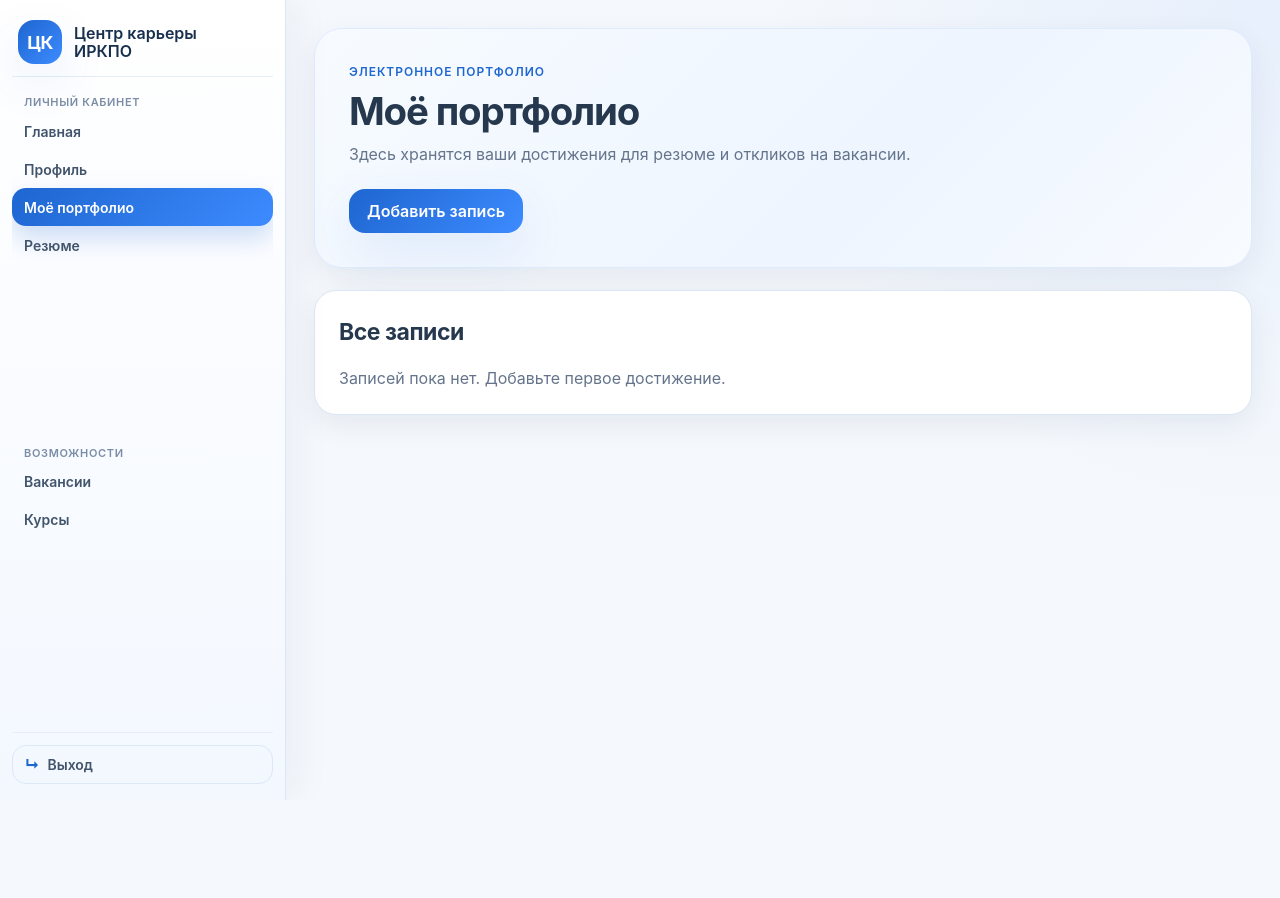
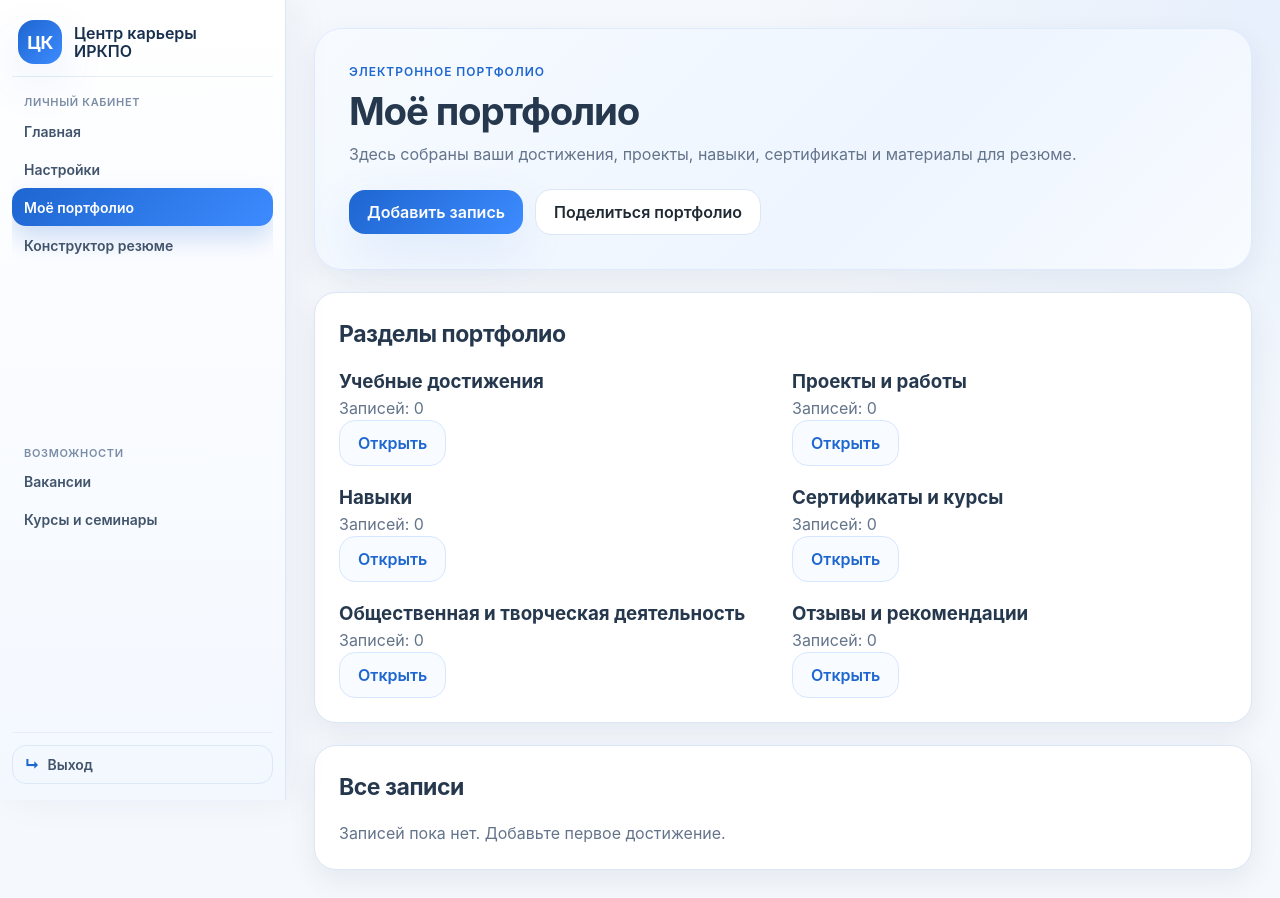
Before and after one commit to liradosik/diploma-career-center-irkpo, a Django app: page /portfolio/ in a window 1280 px wide. Before the commit the page ends 800 px from the top, so only its background shows below. Run offline with Django 5.2, Linux system fonts and the light colour scheme; the visitor is signed in with stand-in values (Sample User, id 1); data that the repository does not hold is empty.

Commit message:
Fix portfolio review logs and sectioned student portfolio view

```diff
--- a/career_center/apps/portfolio/views.py
+++ b/career_center/apps/portfolio/views.py
@@ -1,6 +1,8 @@
+from collections import OrderedDict
+
+from django.db.models import Q
 from django.shortcuts import get_object_or_404, redirect, render
 from django.utils import timezone
-from django.db.models import Q
 
 from apps.accounts.decorators import role_required
 from apps.accounts.models import ActivityLog, User
@@ -9,10 +11,34 @@ from .forms import PortfolioEntryForm
 from .models import PortfolioEntry
 
 
+SECTION_DEFINITIONS = OrderedDict(
+    [
+        ('academic', ('Учебные достижения', ['academic'])),
+        ('project', ('Проекты и работы', ['project'])),
+        ('skill', ('Навыки', ['skill'])),
+        ('certificates', ('Сертификаты и курсы', ['academic'])),
+        ('social_creative', ('Общественная и творческая деятельность', ['creative', 'social', 'sport'])),
+        ('recommendation', ('Отзывы и рекомендации', ['recommendation'])),
+    ]
+)
+
+
 @role_required(User.Role.STUDENT)
 def list_entries(request):
-    entries = PortfolioEntry.objects.filter(student=request.user).order_by('-date')
-    return render(request, 'portfolio/list.html', {'entries': entries})
+    base_qs = PortfolioEntry.objects.filter(student=request.user)
+    entries = base_qs.order_by('-date')
+    selected_type = request.GET.get('type', '')
+    if selected_type:
+        if selected_type in SECTION_DEFINITIONS:
+            entries = entries.filter(type__in=SECTION_DEFINITIONS[selected_type][1])
+        else:
+            entries = entries.filter(type=selected_type)
+
+    section_cards = []
+    for code, (title, types) in SECTION_DEFINITIONS.items():
+        section_cards.append({'code': code, 'title': title, 'count': base_qs.filter(type__in=types).count(), 'types': types})
+
+    return render(request, 'portfolio/list.html', {'entries': entries, 'section_cards': section_cards, 'selected_type': selected_type})
 
 
 @role_required(User.Role.STUDENT)
@@ -24,22 +50,8 @@ def create_entry(request):
             entry.student = request.user
             entry.status = PortfolioEntry.Status.PENDING
             entry.save()
-            ActivityLog.objects.create(
-                student=request.user,
-                event_type=ActivityLog.EventType.PORTFOLIO_CREATED,
-                title=f'Добавлена запись портфолио: {entry.title}',
-                description=entry.type,
-                related_model='portfolio.PortfolioEntry',
-                related_object_id=entry.id,
-            )
-            ActivityLog.objects.create(
-                student=request.user,
-                event_type=ActivityLog.EventType.PORTFOLIO_PENDING,
-                title=f'Ожидает проверки: {entry.title}',
-                description=entry.type,
-                related_model='portfolio.PortfolioEntry',
-                related_object_id=entry.id,
-            )
+            ActivityLog.objects.create(student=request.user, event_type=ActivityLog.EventType.PORTFOLIO_CREATED, title=f'Добавлена запись портфолио: {entry.title}', description=entry.type, related_model='portfolio.PortfolioEntry', related_object_id=entry.id)
+            ActivityLog.objects.create(student=request.user, event_type=ActivityLog.EventType.PORTFOLIO_PENDING, title=f'Ожидает проверки: {entry.title}', description=entry.type, related_model='portfolio.PortfolioEntry', related_object_id=entry.id)
             return redirect('portfolio:list')
     else:
         form = PortfolioEntryForm()
@@ -52,7 +64,13 @@ def edit_entry(request, pk):
     if request.method == 'POST':
         form = PortfolioEntryForm(request.POST, request.FILES, instance=entry)
         if form.is_valid():
-            form.save()
+            updated = form.save(commit=False)
+            if entry.status in {PortfolioEntry.Status.APPROVED, PortfolioEntry.Status.REJECTED}:
+                updated.status = PortfolioEntry.Status.PENDING
+                updated.reviewed_by = None
+                updated.reviewed_at = None
+                ActivityLog.objects.create(student=request.user, event_type=ActivityLog.EventType.PORTFOLIO_PENDING, title=f'Повторная проверка: {updated.title}', description=updated.type, related_model='portfolio.PortfolioEntry', related_object_id=updated.id)
+            updated.save()
             return redirect('portfolio:list')
     else:
         form = PortfolioEntryForm(instance=entry)
@@ -61,18 +79,13 @@ def edit_entry(request, pk):
 
 @role_required(User.Role.CURATOR)
 def review_queue(request):
-    students = User.objects.filter(role=User.Role.STUDENT).filter(
-        Q(study_group__curator=request.user, study_group__is_active=True) |
-        Q(study_group__isnull=True, curator=request.user)
-    ).exclude(academic_status=User.AcademicStatus.GRADUATED).distinct()
+    students = User.objects.filter(role=User.Role.STUDENT).filter(Q(study_group__curator=request.user, study_group__is_active=True) | Q(study_group__isnull=True, curator=request.user)).exclude(academic_status=User.AcademicStatus.GRADUATED).distinct()
     entries_qs = PortfolioEntry.objects.filter(student__in=students).select_related('student').order_by('-created_at')
 
     if request.method == 'POST':
-        entry_id = request.POST.get('entry_id')
+        entry = get_object_or_404(entries_qs, id=request.POST.get('entry_id'))
         decision = request.POST.get('decision')
         comment = request.POST.get('curator_comment', '').strip()
-
-        entry = get_object_or_404(entries_qs, id=entry_id)
         can_review = entry.student.academic_status == User.AcademicStatus.STUDYING
         if entry.status == PortfolioEntry.Status.PENDING and can_review and decision in {PortfolioEntry.Status.APPROVED, PortfolioEntry.Status.REJECTED}:
             entry.status = decision
@@ -81,31 +94,13 @@ def review_queue(request):
             entry.reviewed_at = timezone.now()
             entry.save(update_fields=['status', 'curator_comment', 'reviewed_by', 'reviewed_at', 'updated_at'])
             event_type = ActivityLog.EventType.PORTFOLIO_APPROVED if decision == PortfolioEntry.Status.APPROVED else ActivityLog.EventType.PORTFOLIO_REJECTED
-            ActivityLog.objects.create(
-                student=entry.student,
-                event_type=event_type,
-                title=f'{entry.get_status_display()}: {entry.title}',
-                description=entry.type,
-                related_model='portfolio.PortfolioEntry',
-                related_object_id=entry.id,
-            )
-
+            ActivityLog.objects.create(student=entry.student, event_type=event_type, title=f'{entry.get_status_display()}: {entry.title}', description=entry.type, related_model='portfolio.PortfolioEntry', related_object_id=entry.id)
         return redirect('portfolio:review_queue')
 
     status_filter = request.GET.get('status', 'all')
     if status_filter in {PortfolioEntry.Status.PENDING, PortfolioEntry.Status.APPROVED, PortfolioEntry.Status.REJECTED}:
         entries_qs = entries_qs.filter(status=status_filter)
-    else:
-        status_filter = 'all'
-
-    return render(
-        request,
-        'curator/review_queue.html',
-        {
-            'entries': entries_qs[:50],
-            'status_filter': status_filter,
-        },
-    )
+    return render(request, 'curator/review_queue.html', {'entries': entries_qs[:50], 'status_filter': status_filter})
 
 
 @role_required(User.Role.STUDENT)
--- a/career_center/templates/base_dashboard.html
+++ b/career_center/templates/base_dashboard.html
@@ -22,14 +22,14 @@
           <div class="menu-section">
             <div class="menu-group-title">Личный кабинет</div>
             <a class="{% if request.resolver_match.url_name == 'student_dashboard' %}active{% endif %}" href="{% url 'accounts:student_dashboard' %}">Главная</a>
-            <a class="{% if request.resolver_match.url_name == 'profile_edit' %}active{% endif %}" href="{% url 'accounts:profile_edit' %}">Профиль</a>
+            <a class="{% if request.resolver_match.url_name == 'profile_edit' %}active{% endif %}" href="{% url 'accounts:profile_edit' %}">Настройки</a>
             <a class="{% if request.resolver_match.namespace == 'portfolio' %}active{% endif %}" href="{% url 'portfolio:list' %}">Моё портфолио</a>
-            <a class="{% if request.resolver_match.namespace == 'resumes' %}active{% endif %}" href="{% url 'resumes:builder' %}">Резюме</a>
+            <a class="{% if request.resolver_match.namespace == 'resumes' %}active{% endif %}" href="{% url 'resumes:builder' %}">Конструктор резюме</a>
           </div>
           <div class="menu-section">
             <div class="menu-group-title">Возможности</div>
             <a class="{% if request.resolver_match.namespace == 'vacancies' %}active{% endif %}" href="{% url 'vacancies:list' %}">Вакансии</a>
-            <a class="{% if request.resolver_match.namespace == 'courses' %}active{% endif %}" href="{% url 'courses:list' %}">Курсы</a>
+            <a class="{% if request.resolver_match.namespace == 'courses' %}active{% endif %}" href="{% url 'courses:list' %}">Курсы и семинары</a>
           </div>
         {% elif request.user.role == 'curator' %}
           <div class="menu-section">
--- a/career_center/templates/portfolio/list.html
+++ b/career_center/templates/portfolio/list.html
@@ -5,8 +5,24 @@
 <section class="hero">
   <div class="hero-kicker">Электронное портфолио</div>
   <h1>Моё портфолио</h1>
-  <p>Здесь хранятся ваши достижения для резюме и откликов на вакансии.</p>
-  <div class="hero-actions"><a class="btn btn-primary" href="{% url 'portfolio:create' %}">Добавить запись</a></div>
+  <p>Здесь собраны ваши достижения, проекты, навыки, сертификаты и материалы для резюме.</p>
+  <div class="hero-actions">
+    <a class="btn btn-primary" href="{% url 'portfolio:create' %}">Добавить запись</a>
+    <a class="btn" href="{% url 'resumes:builder' %}">Поделиться портфолио</a>
+  </div>
+</section>
+
+<section class="section card">
+  <h2>Разделы портфолио</h2>
+  <div class="grid grid-2">
+    {% for sec in section_cards %}
+      <article class="list-item">
+        <h3>{{ sec.title }}</h3>
+        <p class="muted">Записей: {{ sec.count }}</p>
+        <a class="btn btn-link" href="?type={{ sec.code }}">Открыть</a>
+      </article>
+    {% endfor %}
+  </div>
 </section>
 
 <section class="section card">
@@ -14,12 +30,10 @@
   {% for entry in entries %}
     <article class="list-item">
       <h3>{{ entry.title }}</h3>
-      <p class="muted">Тип: {{ PORTFOLIO_TYPE_LABELS|dict_get:entry.type }}</p>
-      <p class="muted">Дата/год: {{ entry.date }}</p>
-      <p>{{ entry.description }}</p>
-      <p class="muted">Статус: {{ STATUS_LABELS|dict_get:entry.status }}</p>
+      <p class="muted">{{ PORTFOLIO_TYPE_LABELS|dict_get:entry.type }} • {{ entry.date }}</p>
+      <p>{{ entry.description|truncatechars:220 }}</p>
       {% if entry.link %}<p class="muted">Ссылка: <a style="color:#1E66D0;" href="{{ entry.link }}">{{ entry.link }}</a></p>{% endif %}
-      {% if entry.file %}<p class="muted">Файл: <a style="color:#1E66D0;" href="{{ entry.file.url }}">Скачать</a></p>{% endif %}
+      {% if entry.file %}<p class="muted">Файл: <a style="color:#1E66D0;" href="{{ entry.file.url }}">Скачать файл</a></p>{% endif %}
       {% if entry.curator_comment %}<p class="muted">Комментарий куратора: {{ entry.curator_comment }}</p>{% endif %}
       <div class="inline-actions">
         {% if entry.status == 'pending' %}<span class="badge badge-pending">Ожидает проверки</span>{% endif %}
```
Also changed, not shown: 1 other file.
